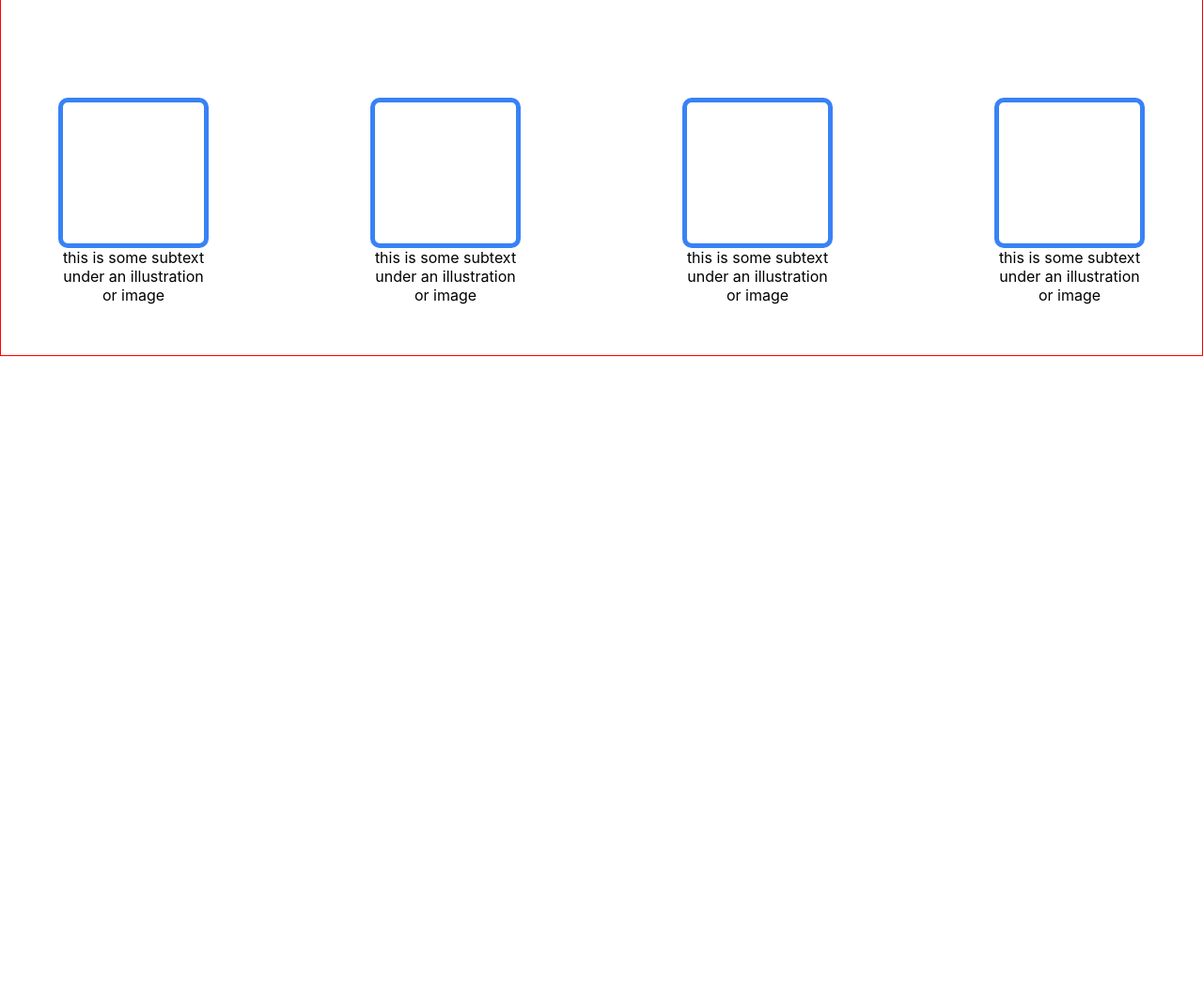
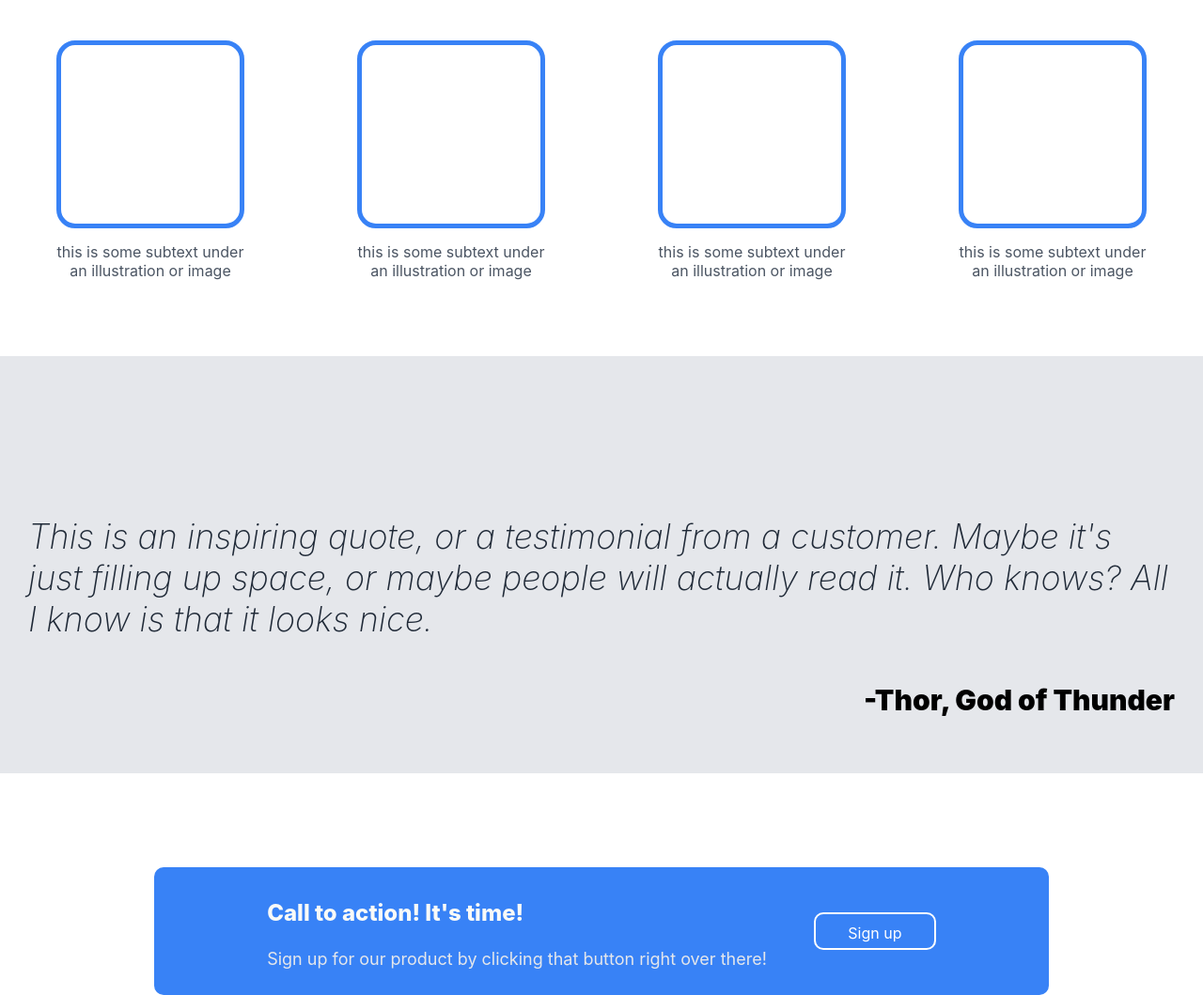
Before and after one commit to emagalona/landing-page, a plain HTML site: page index.html in a window 1280 px wide. Shown: the part 681-1740 px from the top of the page at 94% size. Before the commit the page ends 1060 px from the top, so only its background shows below. Drawn offline with Linux system fonts and the light colour scheme.

Commit message:
Created Sections 3 and 4
Created section 3 and 4 and added necessary styling.

```diff
--- a/index.html
+++ b/index.html
@@ -46,5 +46,22 @@
             </div>
         </div>
     </section>
+    <section class="three">
+        <div class="quote">
+            <p class="message">This is an inspiring quote, or a testimonial from a customer. Maybe it's just filling up space, or maybe people will actually read it. Who knows? All I know is that it looks nice.</p>
+            <p class="author">-Thor, God of Thunder</p>
+        </div>
+    </section>
+    <section class="four">
+        <div class="call-to-action">
+            <div class="call-text">
+                <p class="call-header">Call to action! It's time!</p>
+                <p class="call-subtext">Sign up for our product by clicking that button right over there!</p>
+            </div>
+            <div class="call-sign-up">
+                Sign up
+            </div>
+        </div>
+    </section>
 </body>
 </html>
--- a/styles.css
+++ b/styles.css
@@ -87,30 +87,32 @@ li {
     display: flex;
     flex-direction: column;
     align-items: center;
-    gap: 60px;
-    border: 1px solid red;
     flex-basis: 500px;
 }
 
 .item-container {
     display: flex;
     justify-content: space-around;
-    gap:50px;
     margin-top:60px;
+    flex-wrap: wrap;
 }
 
 .items {
     display: flex;
     flex-direction: column;
     align-items: center;
-    flex-basis: 160px;
+    flex-basis: 200px;
+    gap: 15px;
+    color: #4b5563;
+    margin-bottom: 20px;
 }
 
 .some-boxes{
-    width: 160px;
-    height: 160px;
+    width: 200px;
+    height: 200px;
     border: 5px solid #3882F6;
-    border-radius: 10px;
+    border-radius: 20px;
+
 }
 
 .sub-text{
@@ -123,3 +125,76 @@ li {
     font-weight: 900;
     color: #1F2937;
 }
+
+.three {
+    text-align: left;
+    display: flex;
+    justify-content: center;
+    background-color: #E5E7EB;
+    padding: 30px;
+}
+
+.quote {
+    flex-basis: 1240px;
+    display: flex;
+    flex-direction: column;
+}
+
+.message {
+    font-size: 36px;
+    font-weight: 200;
+    font-style: italic;
+    color: #1f2937;
+    margin-top: 140px;
+}
+
+.author{
+    margin-top: 10px;
+    align-self: flex-end;
+    font-size: 30px;
+    font-weight: 900;
+}
+
+.four {
+    display: flex;
+    justify-content: center;
+}
+
+.call-to-action {
+    display: flex;
+    justify-content: center;
+    align-items: center;
+    background-color: #3882F6;
+    color: #ffffff;
+    margin-top: 100px;
+    padding: 10px 120px;
+    border-radius: 10px;
+    gap: 50px;
+
+}
+
+.call-text{
+    flex-shrink: 2;
+}
+
+.call-header {
+    font-size: 24px;
+    color: #F9FAF8;
+    font-weight: 800;
+}
+
+.call-subtext {
+    font-size: 18px;
+    color: #E5E7EB;
+}
+
+.call-sign-up {
+    flex-shrink: 1;
+    width: 130px;
+    height: 40px;
+    border: 2px solid #ffffff;
+    border-radius: 10px;
+    padding: 10px;
+    text-align: center;
+
+}
```
